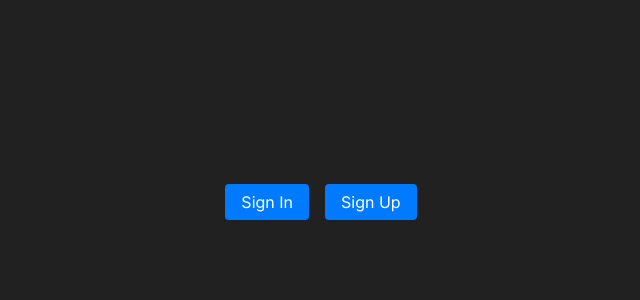
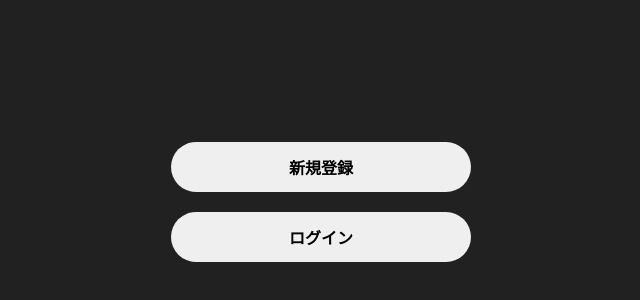
Before and after one commit to orange-na/mentorixer-frontend, a Next.js app: page / in a window 1280 px wide. Shown: the part 198-498 px from the top of the page, without its empty margins (319-959 px from the left). Built offline with nearby package versions, Linux system fonts and the light colour scheme.

Commit message:
LinkButtonコンポーネントの追加

```diff
--- a/src/app/page.module.css
+++ b/src/app/page.module.css
@@ -7,19 +7,6 @@
 
 .buttonContainer {
   display: flex;
-  gap: 1rem;
+  flex-direction: column;
+  gap: 20px;
 }
-
-.button {
-  padding: 0.5rem 1rem;
-  font-size: 1rem;
-  background-color: #007bff;
-  color: white;
-  border: none;
-  border-radius: 4px;
-  cursor: pointer;
-}
-
-.button:hover {
-  background-color: #0056b3;
-}
--- a/src/app/page.tsx
+++ b/src/app/page.tsx
@@ -1,16 +1,16 @@
-import Link from "next/link";
 import styles from "./page.module.css";
+import LinkButton from "@/components/linkButton";
 
 export default function Home() {
   return (
     <div className={styles.container}>
       <div className={styles.buttonContainer}>
-        <Link href="sign-in" className={styles.button}>
-          Sign In
-        </Link>
-        <Link href="/sign-up" className={styles.button}>
-          Sign Up
-        </Link>
+        <LinkButton href="/sign-up" variant="primary">
+          新規登録
+        </LinkButton>
+        <LinkButton href="/sign-in" variant="primary">
+          ログイン
+        </LinkButton>
       </div>
     </div>
   );
--- /dev/null
+++ b/src/components/linkButton/index.module.css
@@ -0,0 +1,33 @@
+.link {
+  display: flex;
+  justify-content: center;
+  align-items: center;
+  font-size: 16px;
+  font-weight: 700;
+  border: none;
+  border-radius: 30px;
+  cursor: pointer;
+  transition: background-color 0.2s;
+  width: 300px;
+  height: 50px;
+  margin: 0 auto;
+}
+
+.primary {
+  background-color: #efefef;
+  color: #000000;
+}
+
+.secondary {
+  background-color: #6c757d;
+}
+
+.tertiary {
+  background-color: #6c757d;
+}
+
+.button:disabled {
+  background-color: #6c757d;
+  color: gray;
+  cursor: not-allowed;
+}
--- /dev/null
+++ b/src/components/linkButton/index.tsx
@@ -0,0 +1,38 @@
+import Link from "next/link";
+import styles from "./index.module.css";
+
+export type LinkButtonProps = {
+  variant: "primary" | "secondary" | "tertiary";
+  href: string;
+  width?: number;
+  height?: number;
+  marginTop?: number;
+  children?: React.ReactNode;
+};
+
+export default function LinkButton(props: LinkButtonProps) {
+  const style = (() => {
+    switch (props.variant) {
+      case "primary":
+        return styles.primary;
+      case "secondary":
+        return styles.secondary;
+      case "tertiary":
+        return styles.tertiary;
+    }
+  })();
+
+  return (
+    <Link
+      className={`${styles.link} ${style}`}
+      href={props.href}
+      style={{
+        width: props.width,
+        height: props.height,
+        marginTop: props.marginTop,
+      }}
+    >
+      {props.children}
+    </Link>
+  );
+}
```
